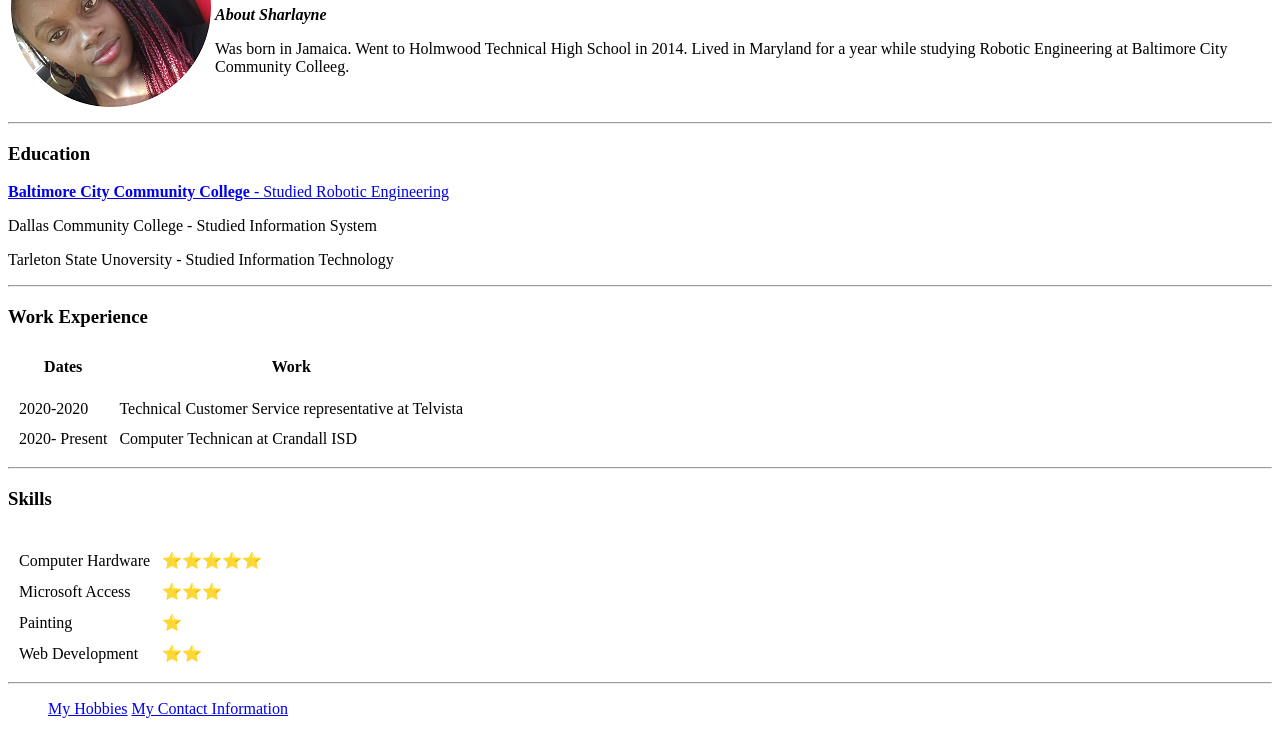
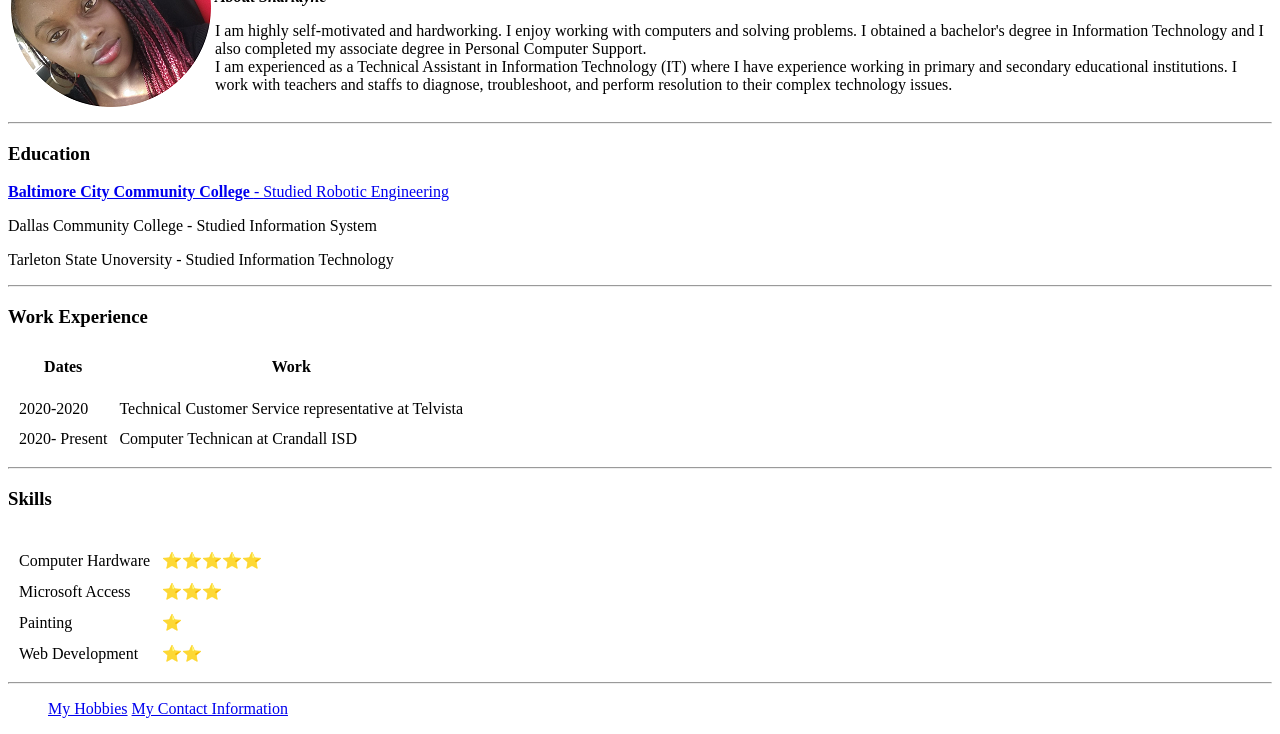
Before and after one commit to Sharlayne/CV, a plain HTML site: page index.html in a window 1280 px wide. Shown: the part 104-838 px from the top of the page. Drawn offline with Linux system fonts and the light colour scheme.

Commit message:
Update index.html

```diff
--- a/index.html
+++ b/index.html
@@ -14,7 +14,9 @@
       <td>
         <h1> Sharlayne Powell</h1>
         <p> <em><strong>About Sharlayne </strong></em></p>
-        <p> Was born in Jamaica. Went to Holmwood Technical High School in 2014. Lived in Maryland for a year while studying Robotic Engineering at Baltimore City Community Colleeg.</p>
+        <p>I am highly self-motivated and hardworking. I enjoy working with computers and solving problems. I obtained a bachelor's degree in Information Technology and I also completed my associate degree in Personal Computer Support. <br>I am
+          experienced as a Technical Assistant in Information Technology (IT) where I have experience working in primary and secondary educational institutions. I work with teachers and
+          staffs to diagnose, troubleshoot, and perform resolution to their complex technology issues.</p>
       </td>
     </tr>
   </table>
```
